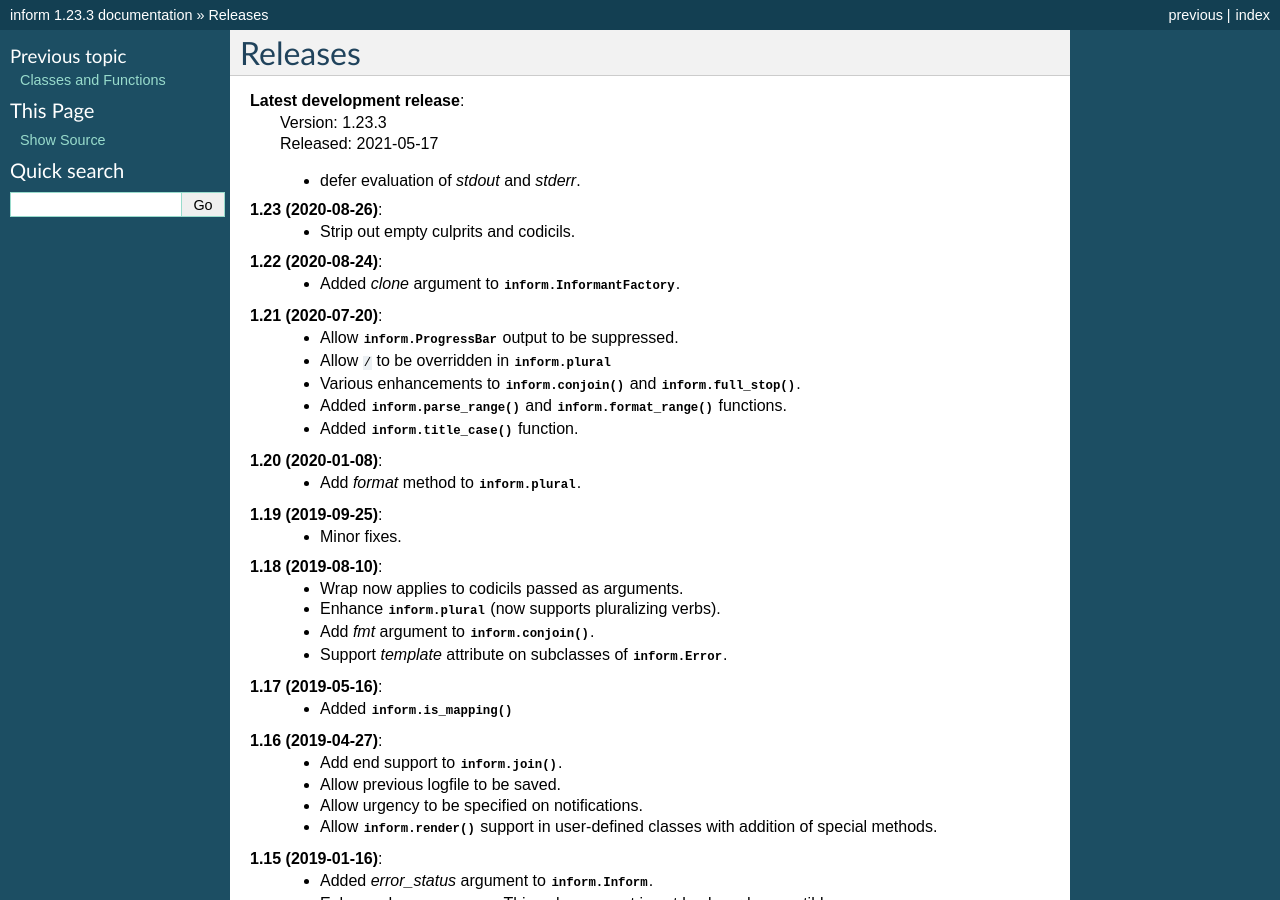
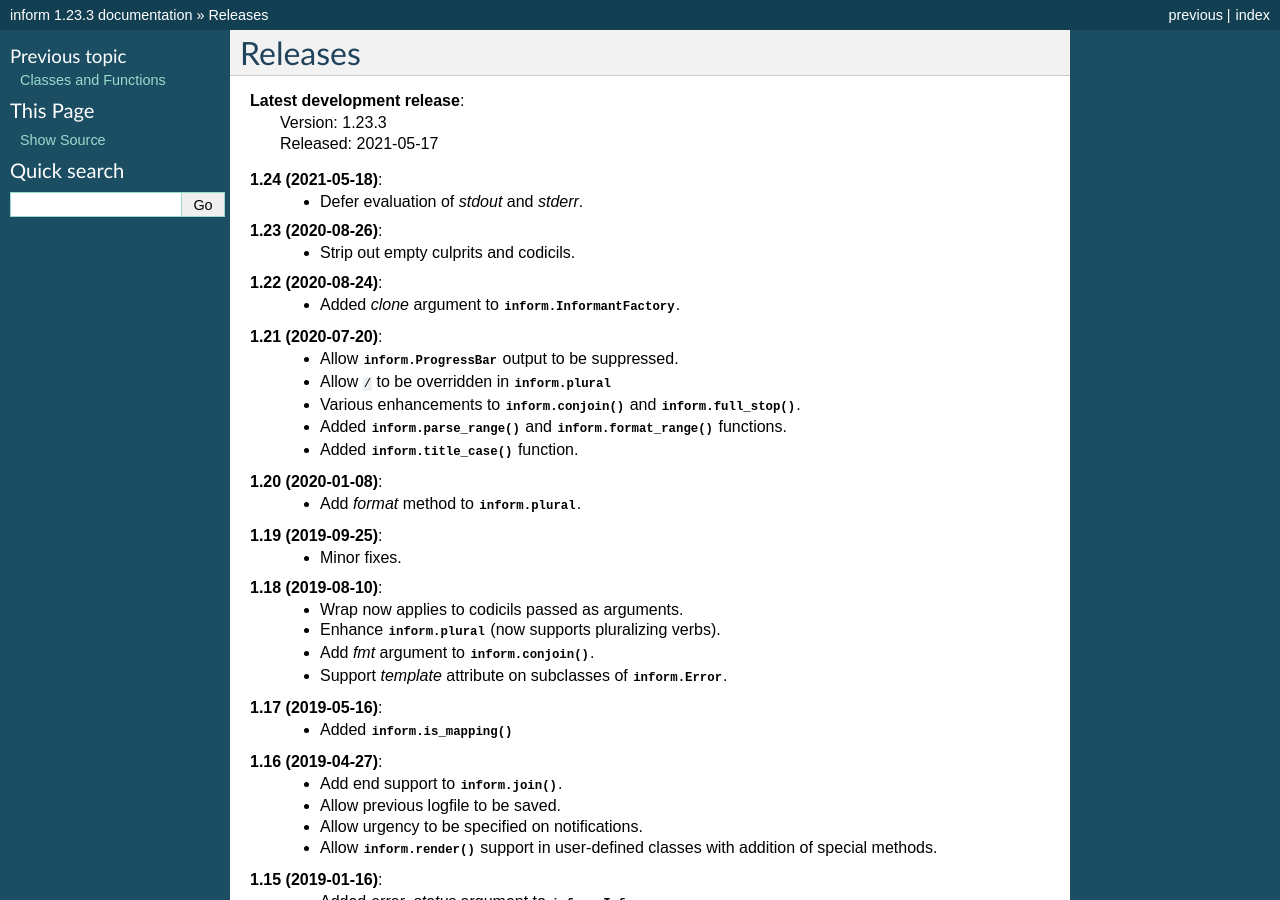
Before and after one commit to KenKundert/inform, a Sphinx documentation site: the page built from doc/releases.rst, in a window 1280 px wide and 900 px high. Built offline with Sphinx 7.4.7, drawn with Linux system fonts in a browser that asks for light colours.

Commit message:
update release notes

```diff
--- a/doc/releases.rst
+++ b/doc/releases.rst
@@ -5,7 +5,8 @@ Releases
     | Version: 1.23.3
     | Released: 2021-05-17
 
-    - defer evaluation of *stdout* and *stderr*.
+**1.24 (2021-05-18)**:
+    - Defer evaluation of *stdout* and *stderr*.
 
 **1.23 (2020-08-26)**:
     - Strip out empty culprits and codicils.
```
